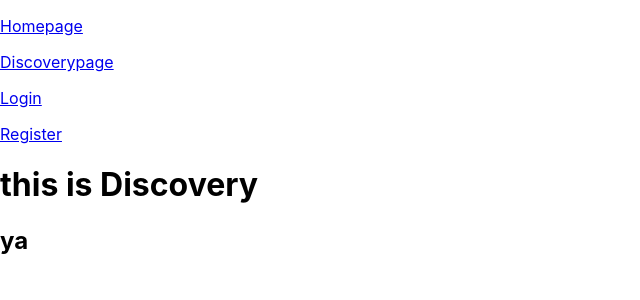
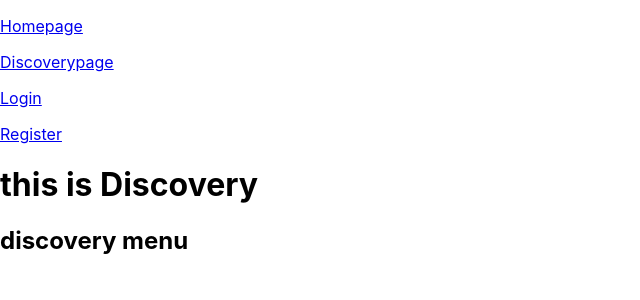
Before and after one commit to mulia007/react-project-lauch, a React (Create React App) app: page /discover in a window 1280 px wide. Shown: the top 300 px of the page, without its empty margins (0-640 px from the left). Built offline with nearby package versions, Linux system fonts and the light colour scheme.

Commit message:
Update Discoverypage.js

```diff
--- a/src/pages/Discoverypage.js
+++ b/src/pages/Discoverypage.js
@@ -6,7 +6,7 @@ const Discoverypage = () => {
     <div>
       <Navbar />
       <h1>this is Discovery</h1>
-      <h2>ya</h2>
+      <h2>discovery menu</h2>
     </div>
   );
 };
```
